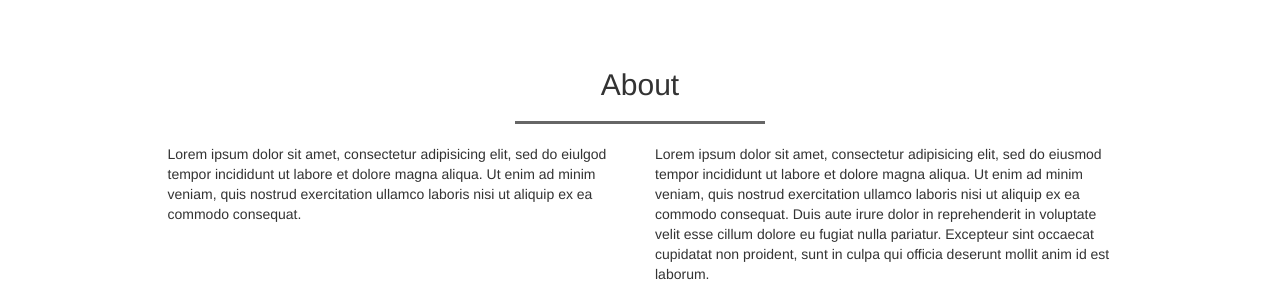
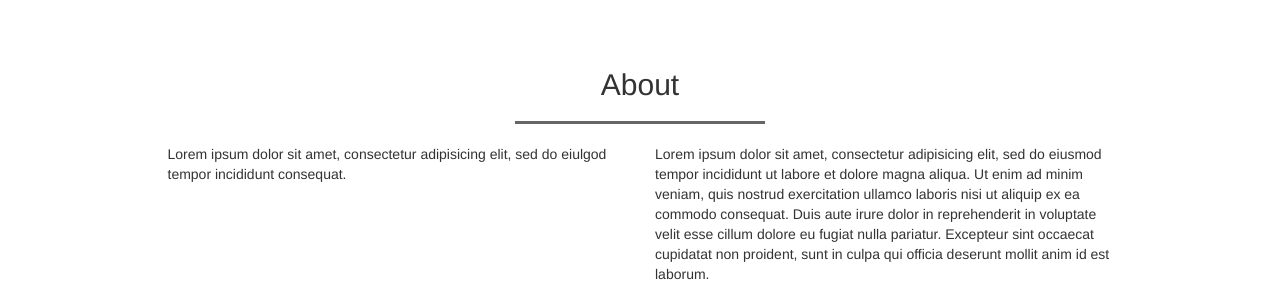
Before and after one commit to Ferlando26/portofolio.github.io, a plain HTML site: page index.html in a window 1280 px wide. Shown: the part 559-856 px from the top of the page. Drawn offline with nearby package versions, Linux system fonts and the light colour scheme.

Commit message:
Update index.html

```diff
--- a/index.html
+++ b/index.html
@@ -70,8 +70,7 @@
       <div class="row">
         <div class="col-sm-5 col-sm-offset-1">
           <p>Lorem ipsum dolor sit amet, consectetur adipisicing elit, sed do eiulgod
-            tempor incididunt ut labore et dolore magna aliqua. Ut enim ad minim veniam,
-            quis nostrud exercitation ullamco laboris nisi ut aliquip ex ea commodo
+            tempor incididunt
             consequat. </p>
         </div>
         <div class="col-sm-5">
```
